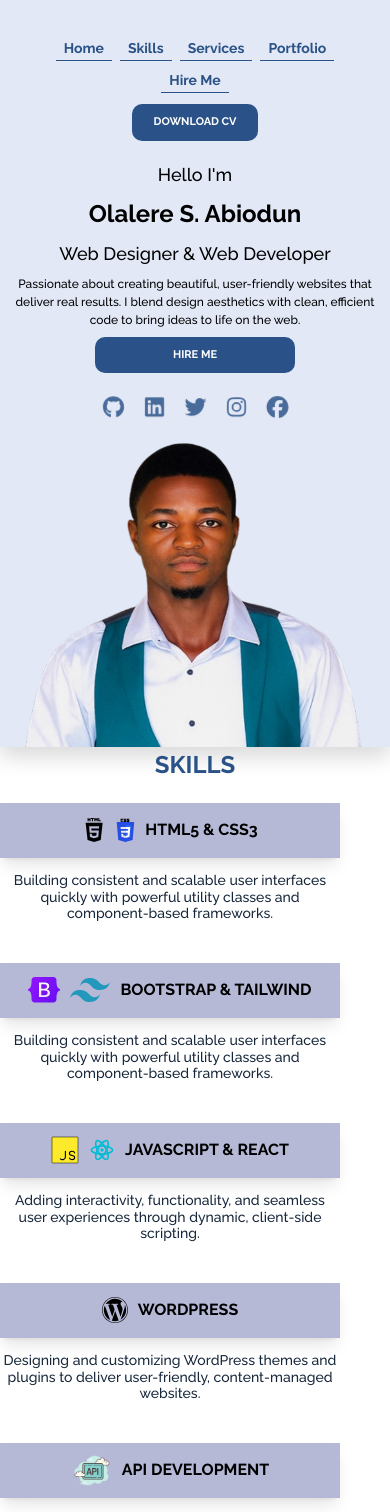
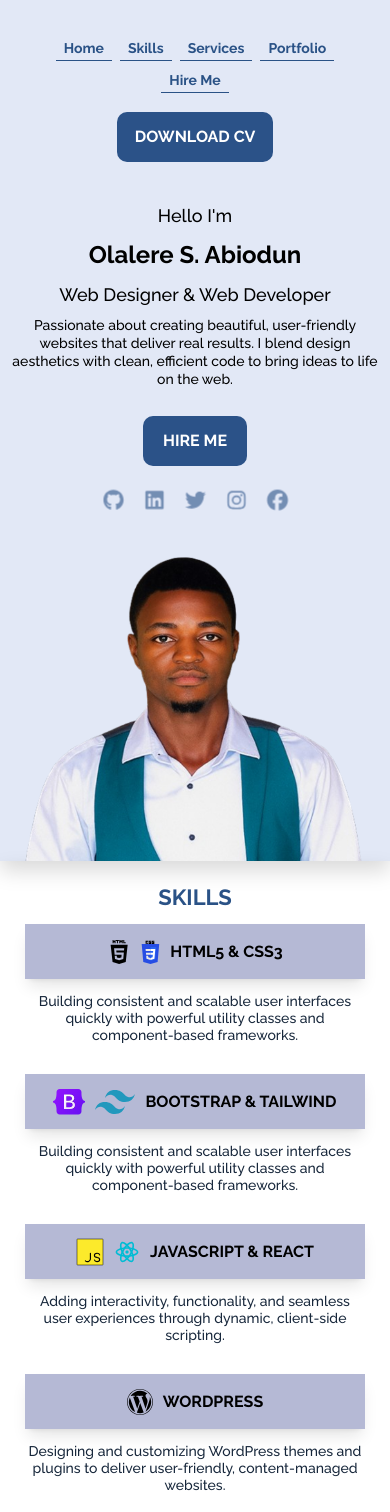
Before and after one commit to olalere-abiodun/my-portfolio, a React (Vite) app: page / in a window 390 px wide. Shown: the top 1512 px of the page. Built offline with nearby package versions, Linux system fonts and the light colour scheme.

Commit message:
all media screen fix

```diff
--- a/src/Hero.jsx
+++ b/src/Hero.jsx
@@ -6,7 +6,7 @@ function Hero() {
   return (
 
       <div className="hero">
-       <header className="flex flex-col sm:flex-row gap-3 items-center justify-center sm:justify-end w-full">
+       <header className="flex flex-col sm:flex-row gap-5 items-center justify-center sm:justify-end w-full">
   <div className="flex justify-center w-full sm:w-auto">
     <Navigator />
   </div>
@@ -14,7 +14,7 @@ function Hero() {
     <Button size="medium" value="DOWNLOAD CV" />
   </div>
 </header>
-            <main className="flex flex-col sm:flex-row sm:gap-0 justify-between items-center">
+            <main className="flex flex-col gap-2 sm:flex-row sm:gap-0 justify-between items-center">
             <div className="info w-[370px] h-[364px]">
               <h2>Hello I'm</h2>
               <h1>Olalere S. Abiodun</h1>
--- a/src/Hire.jsx
+++ b/src/Hire.jsx
@@ -10,18 +10,18 @@ function Hire() {
     return(
         <div className="hire-container">
             <h1 className="titles">HIRE ME</h1>
-            <div className="hire-card flex justify-between">
+            <div className="hire-card flex flex-col gap-8 lg:flex-row justify-between">
                 <section className="contacts">
-                    <div className="w-[164px]">
+                    <div className="w-full sm:w-[164px]">
                         <section className="contact-icon flex justify-center items-center"><FontAwesomeIcon icon={faPhone} shake /> <span className="font-bold ml-5 text[16px]">PHONE</span></section>
                         <section className="flex flex-col gap-4 mt-7 font-medium text-[14px] border-r-2">
                             <a href="tel:+2349068877855">+2349068877855</a>
                             <a href="tel:+22990085518">+22990085518</a>
                         </section>
                     </div>
-                    <div className="w-[224px]">
+                    <div className="w-full sm:w-[224px]">
                         <section className="contact-icon flex justify-center items-center"><FontAwesomeIcon icon={faEnvelope} shake /> <span className="font-bold ml-5">EMAIL</span></section>
-                         <section className="flex flex-col gap-4 mt-7 ml-5 font-medium text-[14px]">
+                         <section className="flex flex-col gap-4 mt-7 ml-5 font-medium text-[12px] sm:text-[14px]">
                             <a href="mailto:abbytechconsult@gmail.com">abbytechconsult@gmail.com</a>
                             <a href="mailto:shervie20@gmail.com">shervie20@gmail.com</a>
                         </section>
--- a/src/components/Button.jsx
+++ b/src/components/Button.jsx
@@ -2,9 +2,9 @@ import React from "react";
 
 const Button = (props) => {
     const sizeClass = {
-        small:"py-[13px] px-[38px]",
-        medium:"py-[13px] px-[17px]",
-        large:"py-[13px] px-[219px]"
+      small: "py-[13px] px-[20px] sm:px-[32px] md:px-[38px]",
+      medium: "py-[13px] px-[18px] sm:px-[17px] md:px-[17px]",
+      large: "py-[13px] px-[144.1px] sm:px-[160px] md:px-[219px] lg:px-[219px]",
     }
   return (
     <button className={`
--- a/src/components/Input.jsx
+++ b/src/components/Input.jsx
@@ -5,7 +5,13 @@ function Input(props) {
     <input
       type={props.type}
       placeholder={props.placeholder}
-      className="bg-gray-100 p-2 border-2 border-gray-800 focus:outline-none focus:ring-2 focus:ring-blue-500 rounded-[10px] py-[13px] w-[480px] mb-2"
+      className="
+  bg-gray-100 p-2 border-2 border-gray-800
+  focus:outline-none focus:ring-2 focus:ring-blue-500
+  rounded-[10px] py-[13px] mb-2
+  w-[331px] sm:w-[360px] md:w-[420px] lg:w-[480px]
+  max-w-full
+"
     />
   );
 }
--- a/src/components/Servicecard.jsx
+++ b/src/components/Servicecard.jsx
@@ -2,7 +2,7 @@ import React from "react";
 
 function Servicecard(props) {
   return (
-    <div className="service-card w-[340px] h-[300px] px-[30px] py-[30px]" >
+    <div className="service-card w-[340px] h-[300px] px-[30px] py-[30px] shadow" >
       <img src={props.icon} alt="" />
      <div className="flex flex-col text-center items-center gap-[15px]">
          <h3 className="font-bold text-[16px]">{props.title}</h3>
--- a/src/components/Textarea.jsx
+++ b/src/components/Textarea.jsx
@@ -4,7 +4,14 @@ function Textarea(props) {
   return (
     <textarea
       placeholder={props.placeholder}
-      className="resize-none bg-gray-100 p-2 border-2 border-gray-800 focus:outline-none focus:ring-2 focus:ring-blue-500 rounded-[10px] py-[13px] w-[480px] h-[111px] mb-2"
+      className="
+  resize-none bg-gray-100 p-2 border-2 border-gray-800
+  focus:outline-none focus:ring-2 focus:ring-blue-500
+  rounded-[10px] py-[13px] mb-2
+  w-[331.2px] sm:w-[360px] md:w-[420px] lg:w-[480px]
+  h-[90px] sm:h-[100px] md:h-[111px]
+  max-w-full
+"
     />
   );
 }
--- a/src/style.css
+++ b/src/style.css
@@ -12,7 +12,7 @@ button {
     outline: none;
     cursor: pointer;
      width: auto;
-  align-self: flex-start; /* or center if you want */
+  align-self: flex-start;
 }
 
 input:textarea {
@@ -76,14 +76,14 @@ input:textarea {
   height: 100%;
   background: linear-gradient(to right,#23345D 70%, #4A6EC3 100%);
   opacity: 0;
-  transform: translateX(-100%); /* hidden initially */
+  transform: translateX(-100%);
   transition: transform 0.8s ease-in-out, opacity 0.8s ease-in-out;
   z-index: 1;
 }
 
 .html:hover::after {
   opacity: 0.6;
-  transform: translateX(0%); /* slides in */
+  transform: translateX(0%);
 }
 
 .bootstrap::after {
@@ -95,14 +95,14 @@ input:textarea {
   height: 100%;
   background: linear-gradient(to right,#23345D 70%, #4A6EC3 100%);
   opacity: 0;
-  transform: translateX(-100%); /* hidden initially */
+  transform: translateX(-100%);
   transition: transform 0.8s ease-in-out, opacity 0.8s ease-in-out;
   z-index: 1;
 }
 
 .bootstrap:hover::after {
   opacity: 0.6;
-  transform: translateX(0%); /* slides in */
+  transform: translateX(0%);
 }
 
 .react::after {
@@ -114,14 +114,14 @@ input:textarea {
   height: 100%;
   background: linear-gradient(to right,#23345D 70%, #4A6EC3 100%);
   opacity: 0;
-  transform: translateX(-100%); /* hidden initially */
+  transform: translateX(-100%);
   transition: transform 0.8s ease-in-out, opacity 0.8s ease-in-out;
   z-index: 1;
 }
 
 .react:hover::after {
   opacity: 0.6;
-  transform: translateX(0%); /* slides in */
+  transform: translateX(0%);
 }
 
 .api::after {
@@ -133,14 +133,14 @@ input:textarea {
   height: 100%;
   background: linear-gradient(to right,#23345D 70%, #4A6EC3 100%);
   opacity: 0;
-  transform: translateX(-100%); /* hidden initially */
+  transform: translateX(-100%);
   transition: transform 0.8s ease-in-out, opacity 0.8s ease-in-out;
   z-index: 1;
 }
 
 .api:hover::after {
   opacity: 0.6;
-  transform: translateX(0%); /* slides in */
+  transform: translateX(0%);
 }
 
 .wordpress::after {
@@ -152,14 +152,14 @@ input:textarea {
   height: 100%;
   background: linear-gradient(to right,#23345D 70%, #4A6EC3 100%);
   opacity: 0;
-  transform: translateX(-100%); /* hidden initially */
+  transform: translateX(-100%);
   transition: transform 0.8s ease-in-out, opacity 0.8s ease-in-out;
   z-index: 1;
 }
 
 .wordpress:hover::after {
   opacity: 0.6;
-  transform: translateX(0%); /* slides in */
+  transform: translateX(0%);
 }
 
 .digital::after {
@@ -171,14 +171,14 @@ input:textarea {
   height: 100%;
   background: linear-gradient(to right,#23345D 70%, #4A6EC3 100%);
   opacity: 0;
-  transform: translateX(-100%); /* hidden initially */
+  transform: translateX(-100%);
   transition: transform 0.8s ease-in-out, opacity 0.8s ease-in-out;
   z-index: 1;
 }
 
 .digital:hover::after {
   opacity: 0.6;
-  transform: translateX(0%); /* slides in */
+  transform: translateX(0%);
 }
 
 .figma::after {
@@ -207,11 +207,12 @@ input:textarea {
   line-height: 1.3 ;
   font-weight: 500;
   line-height: 25px;
-  /* border: 2px solid red; */
+
 }
 .hero {
   background-color: #E2E8F6;
   height: 585px;
+  width: 100%;
   padding-top: 20px;
   padding-left: 150px;
   padding-right: 150px;
@@ -244,7 +245,7 @@ box-shadow: 0 10px 20px rgba(0, 0, 0, 0.15);
   line-height: 20px;
 }
 .hero-social {
-width: 100%;
+
 display: flex;
 flex-direction: column;
 align-items: center;
@@ -258,12 +259,15 @@ gap: 63px;
 }
 .skills-section {
   width: 100%;
-  min-height: 474px;
+  min-height: 400px;
   display: flex;
   flex-direction: column;
   align-items: center;
   justify-content: center;
-  gap: 20px;
+  gap: 10px;
+  padding:20px;
+   box-sizing: border-box;
+box-shadow: 0 10px 20px rgba(0, 0, 0, 0.15);
 }
 
 .titles {
@@ -271,7 +275,7 @@ gap: 63px;
   font-weight: 700;
   margin-bottom: 0;
   color: #2A5286;
-  text-align: left ;
+  text-align: center;
 }
 
 .skill-cards,
@@ -286,13 +290,16 @@ gap: 63px;
 }
 .services-container {
   width: 100%;
-  min-height: 850px;
+  min-height: 800px;
   display: flex;
   flex-direction: column;
   align-items: center;
   justify-content: center;
   gap: 20px;
   background-color: #E6E1DB;
+  padding: 20px;
+   box-sizing: border-box;
+box-shadow: 0 10px 20px rgba(0, 0, 0, 0.15);
 }
 .portfolio-container {
   width: 100%;
@@ -302,16 +309,20 @@ gap: 63px;
   justify-content: center;
   gap: 20px;
   background-color: #E2E8F6;
+ box-sizing: border-box;
+box-shadow: 0 10px 20px rgba(0, 0, 0, 0.15);
 }
 .hire-container {
   width: 100%;
-  height: 450px;
+  min-height: 450px;
   display: flex;
   flex-direction: column;
   align-items: center;
   justify-content: center;
   gap: 20px;
   background-color: #E6E1DB;
+  padding: 20px;
+  box-sizing: border-box;
 }
 .hire-card {
   display: flex;
@@ -338,25 +349,61 @@ gap: 63px;
 
 }
 
-
-@media (max-width: 1024px) {
+@media (min-width: 768px) and (max-width: 1024px) {
   .hero {
-    padding: 20px 80px;
+    padding-left: 60px;
+    padding-right: 60px;
     height: auto;
   }
+
+  .info h2 {
+    font-size: 20px;
   }
 
-/* Small screens (phones, ≤768px) */
-@media (max-width: 768px) {
-  .hero {
-    padding: 15px 30px;
-    height: auto;
+  .info h1 {
+    font-size: 28px;
+  }
+
+  .info p {
+    font-size: 15px;
+    line-height: 20px;
+    text-align: center;
+  }
+
+  .skill-cards,
+  .service-cards,
+  .project-cards {
+    justify-content: center;
+    gap: 25px;
+  }
+
+  .portfolio-container section {
+    flex-direction: column;
+    gap: 25px;
+  }
+
+  .hire-card {
+    flex-direction: column;
+    width: 100%;
+    gap: 35px;
+    justify-content: center;
+    align-items: center
+  ;
+  }
+
+  .contacts {
+    flex-direction: row;
+    justify-content: center;
+    align-items: center;
+    gap: 20px;
   }
 }
 
 
-@media (max-width: 480px) {
+
+@media (max-width: 540px) {
   .hero {
+    width: 100%;
     padding-top: 20px;
     padding-left: 20px;
     padding-right: 20px;
@@ -364,21 +411,15 @@ gap: 63px;
     height: auto;
   }
   .hero main {
-    margin-top: 20px;
+    margin-top: 40px;
   }
   .info {
     align-items: center;
     gap:8px;
-    height: 255px !important;
+    height: 320px ;
   }
-  button.medium {
-    padding: 10px 22px;
-    font-size: 11px;
-  }
-  button.small {
-   padding: 10px;
-   font-size: 11px;
-  }
+
+
 
    .info h2 {
     font-size: 18px;
@@ -389,143 +430,44 @@ gap: 63px;
   }
 
   .info p {
-    font-size: 12px;
+    font-size: 14px;
     line-height: 18px;
     text-align: center;
   }
 
   .hero-social {
-    gap: 20px; /* reduce spacing */
-  }
-
-  .hero-social button {
-    width: 100%; /* button spans full width on mobile */
-    max-width: 200px; /* prevent it from being too wide */
-  }
+    margin-top: 20px;
+    gap: 20px;
   }
 
 
-/*
-
-@media (max-width: 1300px) {
-  .hero {
-    padding-top: 30px;
-    padding-left: 80px;
-    padding-right: 80px;
-    height: auto;
+  .skill-cards,
+  .service-cards,
+  .project-cards {
+    justify-content: center;
+    gap: 30px;
   }
-
-  .skills-section, .services-container  {
-    padding: 60px 120px;
-    height: auto;
-  }
-
-  .skill-container,
-  .skill-card, .service-card {
-    width: 300px;
-  }
-
-  .info h1 {
-    font-size: 32px;
-  }
-
-  .info h2 {
-    font-size: 20px;
-  }
-} */
-
-
-/* Tablets & Mobile Screens (≤ 768px) */
-/* @media (max-width: 768px) {
-  .hero {
-    padding: 40px 20px;
-    text-align: center;
-    height: auto;
-  }
-
-  .hero main {
-    margin-top: 20px;
-  }
-
-  .info {
-    align-items: center;
-  }
-
-  .info h1 {
-    font-size: 26px;
-  }
-
-  .info h2 {
-    font-size: 18px;
-  }
-
-  .info p {
-    font-size: 13px;
+  .titles {
+    font-size: 22px;
     text-align: center;
   }
-
-  .hero-social {
-    flex-direction: row;
-    gap: 30px;
+  .portfolio-container {
+    padding-block: 30px;
   }
-
-  .skills-section {
-    padding: 40px 20px;
-    height: auto;
-  }
-
-  .skill-cards {
+  .portfolio-container section {
     flex-direction: column;
     align-items: center;
-    gap: 30px;
+    gap:20px;
+
   }
-
-  .skill-container,
-  .skill-card {
+  .contacts{
+    padding: 20px;
+    box-sizing: border-box;
     width: 100%;
-    max-width: 320px;
   }
-} */
-
-/*  Small Mobile Screens (≤ 480px) */
-/* @media (max-width: 480px) {
-  body {
-    font-size: 14px;
-  }
-
-  .hero {
-    padding: 20px 15px;
-  }
-
-  .info h1 {
-    font-size: 22px;
-  }
-
-  .info h2 {
-    font-size: 16px;
-  }
-
-  .info p {
-    font-size: 12px;
-    line-height: 1.4;
-  }
-
-  .skill-container,
-  .skill-card {
+ .hire-card {
+    flex-direction: column;
     width: 100%;
-    height: auto;
-  }
-
-  .skill-container p {
-    font-size: 12px;
-  }
-
-  .skills-section {
-    padding: 20px 15px;
+    gap: 20px;
   }
 }
-
-
-
-
- */
```
Lines whose indentation alone changed are shown as unchanged.
